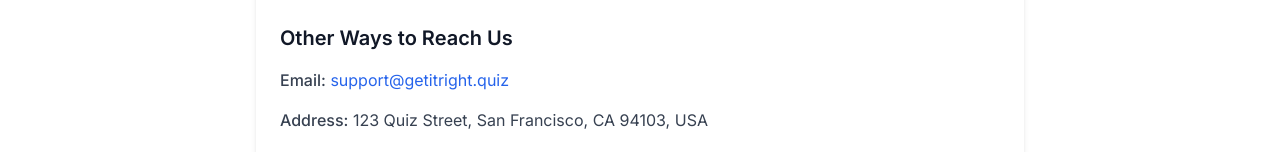
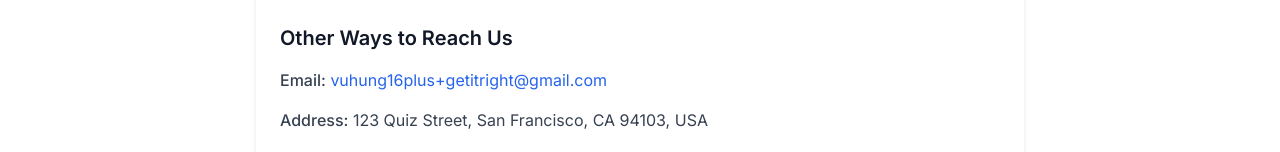
Before and after one commit to vuhung16au/viber-coding, a Next.js app in the folder QuizGame/: page /1/contact in a window 1280 px wide. Shown: the part 777-929 px from the top of the page. Built offline with nearby package versions, Linux system fonts and the light colour scheme; no server answers; the database is empty.

Commit message:
changed emails

```diff
--- a/QuizGame/app/components/ContactContent.js
+++ b/QuizGame/app/components/ContactContent.js
@@ -82,8 +82,8 @@ export default function ContactContent() {
         <div className="space-y-4 text-gray-700 dark:text-gray-300">
           <p>
             <span className="font-medium">{t?.contact?.emailTitle || "Email"}:</span> {" "}
-            <a href="mailto:support@getitright.quiz" className="text-blue-600 hover:underline dark:text-blue-400">
-              support@getitright.quiz
+            <a href="mailto:vuhung16plus+getitright@gmail.com" className="text-blue-600 hover:underline dark:text-blue-400">
+              vuhung16plus+getitright@gmail.com
             </a>
           </p>
 
--- a/QuizGame/app/components/PrivacyPolicyContent.js
+++ b/QuizGame/app/components/PrivacyPolicyContent.js
@@ -263,7 +263,7 @@ export default function PrivacyPolicyContent() {
             <div className="prose dark:prose-invert max-w-none">
               <p className="leading-relaxed">
                 {t?.privacyPolicy?.section7?.content ||
-                  "If you have any questions about this Privacy Policy, please contact us at privacy@getitright.quiz."}
+                  "If you have any questions about this Privacy Policy, please contact us at vuhung16plus+getitright@gmail.com."}
               </p>
             </div>
           </section>
--- a/QuizGame/app/terms-of-service/page.js
+++ b/QuizGame/app/terms-of-service/page.js
@@ -93,7 +93,7 @@ function TermsOfServiceContent() {
             <section id="contact-us" tabIndex={-1} aria-labelledby="contact-us-heading" className="mb-8">
               <h2 id="contact-us-heading" className="text-xl font-semibold mb-2">{t('terms.contactUs')}</h2>
               <p>{t('terms.contactUsText')}</p>
-              <p>Email: <a href="mailto:legal@quizgetitright.com" className="underline text-primary">legal@quizgetitright.com</a></p>
+              <p>Email: <a href="mailto:vuhung16plus+getitright@gmail.com" className="underline text-primary">vuhung16plus+getitright@gmail.com</a></p>
             </section>
           </div>
         </main>
```
